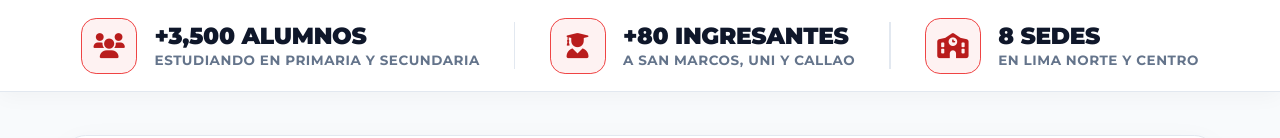
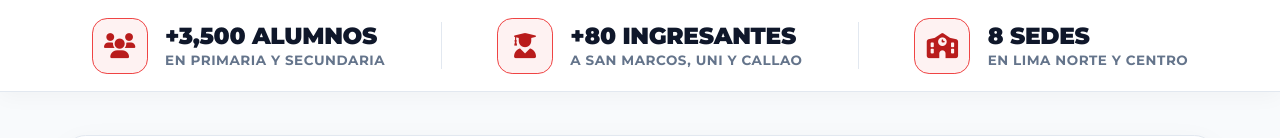
Before and after one commit to Alkanitez/Col_genes, a plain HTML site: page index.html in a window 1280 px wide. Shown: the part 856-994 px from the top of the page. Drawn offline with Linux system fonts and the light colour scheme; some packages are replaced by stand-ins of ours; a script that the page names is missing.

Commit message:
fix(stats): shorten label to EN PRIMARIA Y SECUNDARIA

```diff
--- a/index.html
+++ b/index.html
@@ -315,7 +315,7 @@
                         </div>
                         <div class="stat-text-wrap">
                             <strong class="counter-num" data-target="3500" data-prefix="+" data-format="comma" data-suffix=" ALUMNOS">+3,500 ALUMNOS</strong>
-                            <span>ESTUDIANDO EN PRIMARIA Y SECUNDARIA</span>
+                            <span>EN PRIMARIA Y SECUNDARIA</span>
                         </div>
                     </div>
                     <div class="stat-divider"></div>
```
